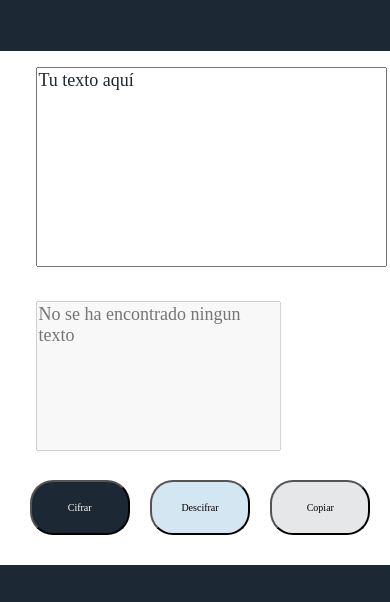
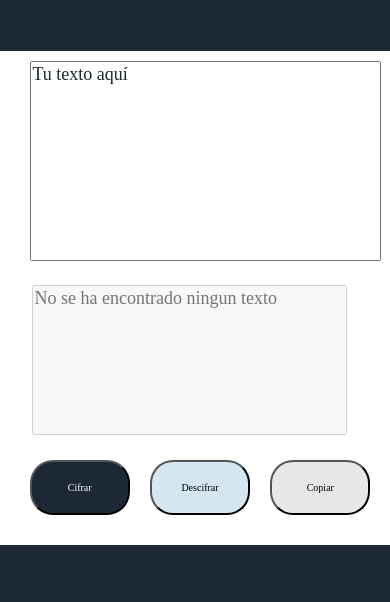
Before and after one commit to BrandonAlvarez1220/encriptador, a plain HTML site: page index.html in a window 390 px wide. Shown: the part 79-681 px from the top of the page. Drawn offline with Linux system fonts and the light colour scheme.

Commit message:
update responsive design

```diff
--- a/style.css
+++ b/style.css
@@ -195,7 +195,7 @@ footer{
 @media(max-width: 968px){
 
     .input{
-        margin: 1.6rem;
+        margin: 1rem;
         width: 100%;
         height: 20rem;
         font-size: 1.8rem;
@@ -204,7 +204,7 @@ footer{
     .output{
         width: 100%;
         height: 15rem;
-        margin: 1.6rem;
+        margin: 1.2rem;
         font-size: 1.8rem;
     }
 
@@ -216,7 +216,7 @@ footer{
 
 @media(max-width: 1024px){
     .output{
-        width: 70%;
+        width: 90%;
     }
 
     .botones{
```
